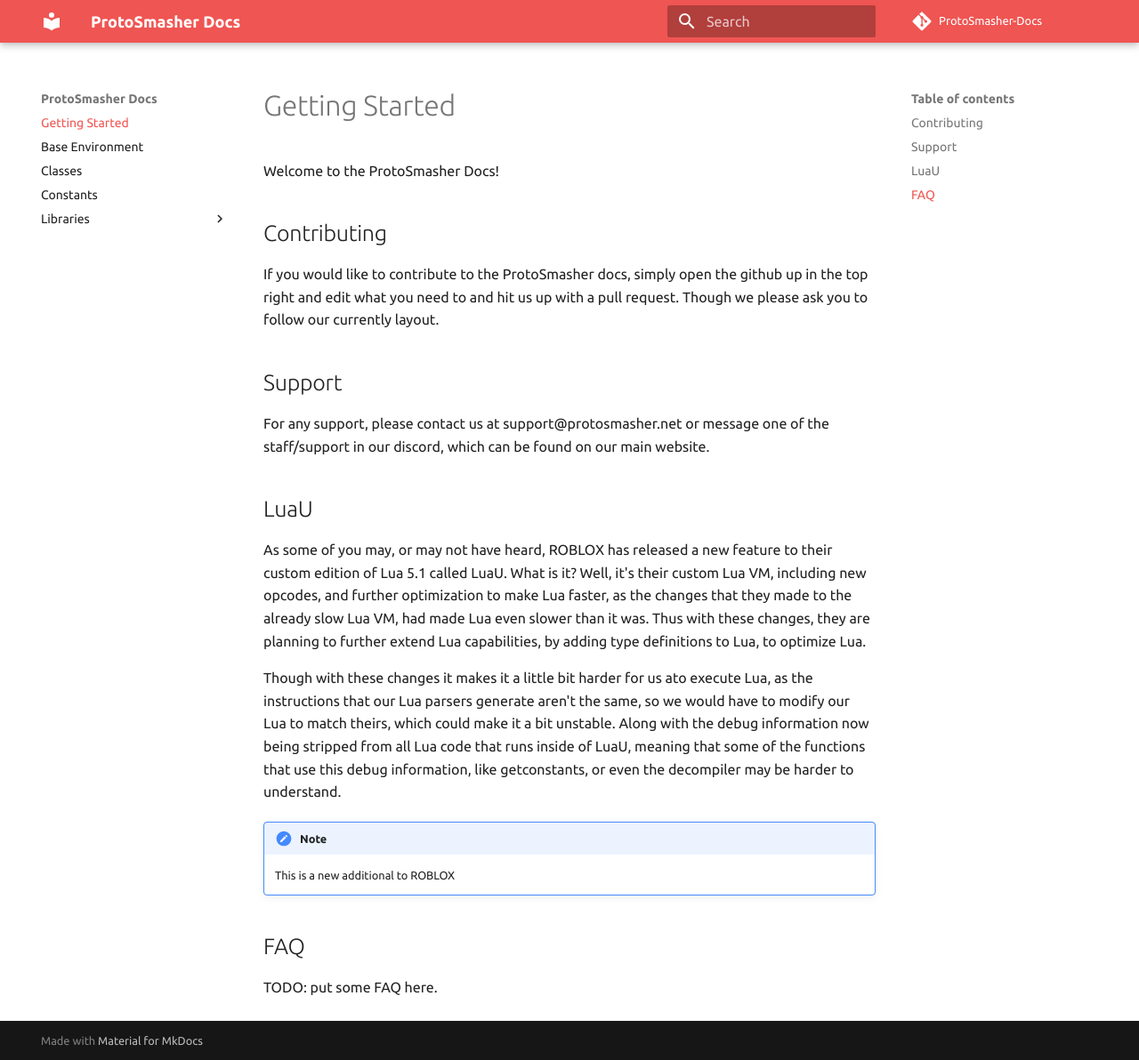
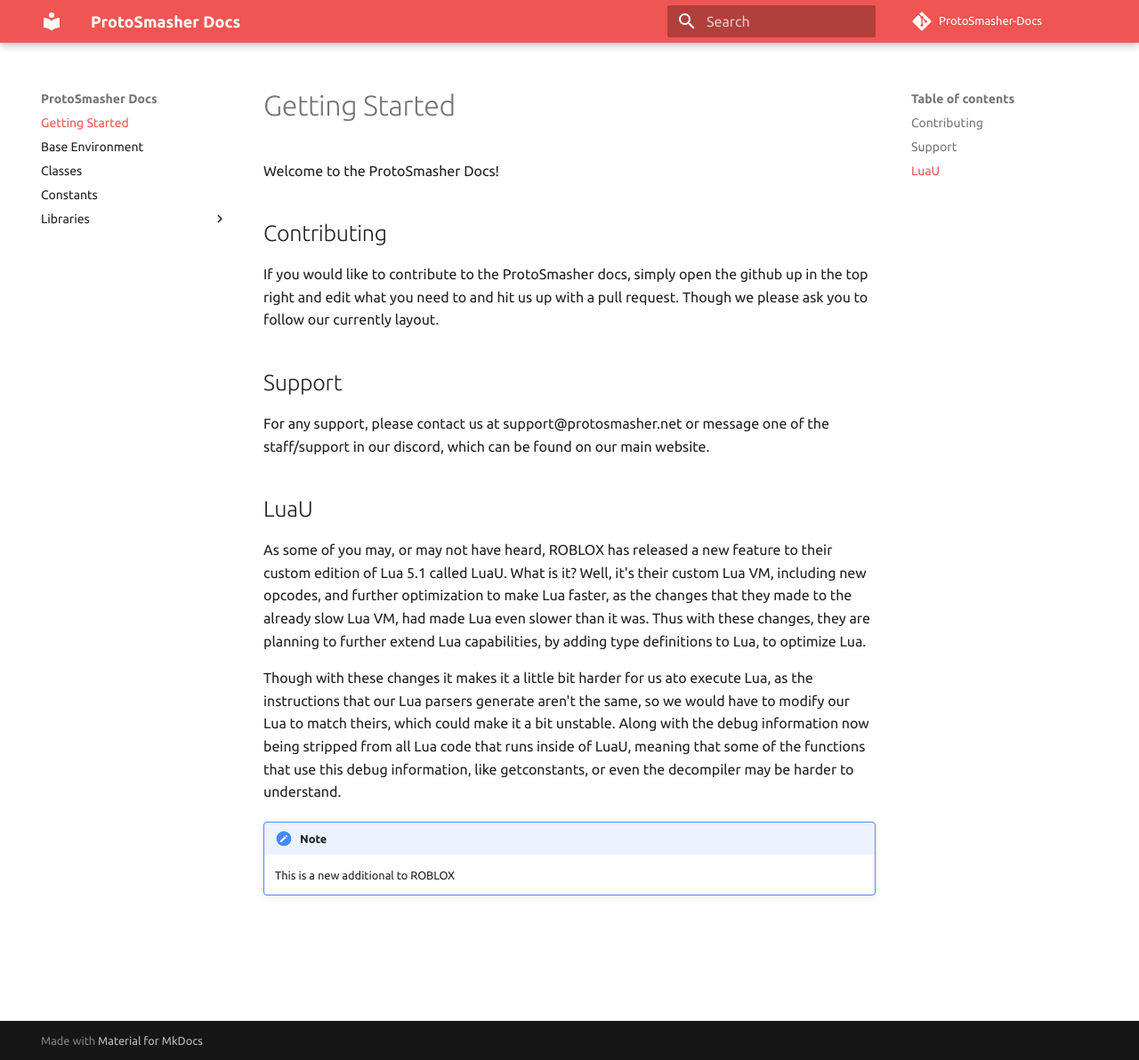
Before and after one commit to applebee1558/ProtoSmasher-Docs, an MkDocs documentation site: the page built from docs/index.md, in a window 1280 px wide and 1192 px high. Shown: the whole window at 89% size. Built offline with MkDocs 1.6.1 and Material for MkDocs 9.7.7, drawn with Linux system fonts in a browser that asks for light colours; comment, search, counter and statistics services are not loaded.

Commit message:
Fixed gitignore and changed index
Added site to gitignore, so it wont deploy the site files to the wrong branch, and removed the FAQ from the docs, as it was a WIP and had nothing in the section.

```diff
--- a/docs/index.md
+++ b/docs/index.md
@@ -14,6 +14,3 @@
 
 !!! note
     This is a new additional to ROBLOX
-
-## FAQ
-TODO: put some FAQ here.
```
Also changed, not shown: 1 other file.
